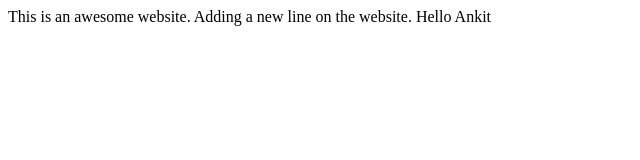
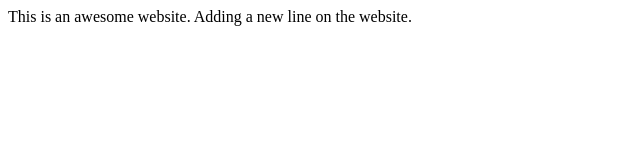
Before and after one commit to AnkitJSharda/demorepo, a plain HTML site: page index.html in a window 1280 px wide. Shown: the whole page, without its empty margins (0-640 px from the left). Drawn offline with Linux system fonts and the light colour scheme.

Commit message:
Removed hello line in index.html

```diff
--- a/index.html
+++ b/index.html
@@ -5,6 +5,5 @@
 	<body>
 		This is an awesome website.
 		Adding a new line on the website.
-		Hello Ankit
 	</body>
 </html>
```
